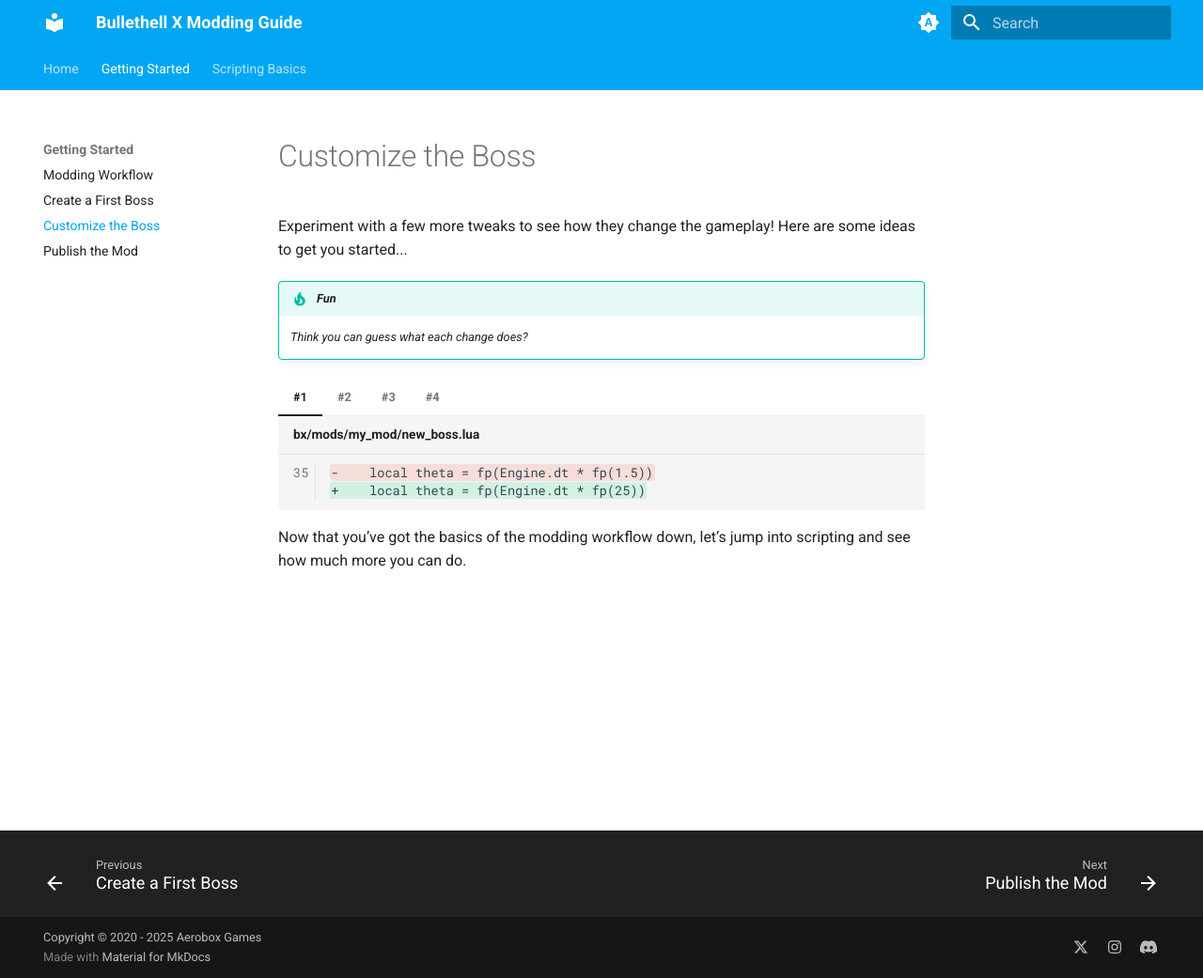
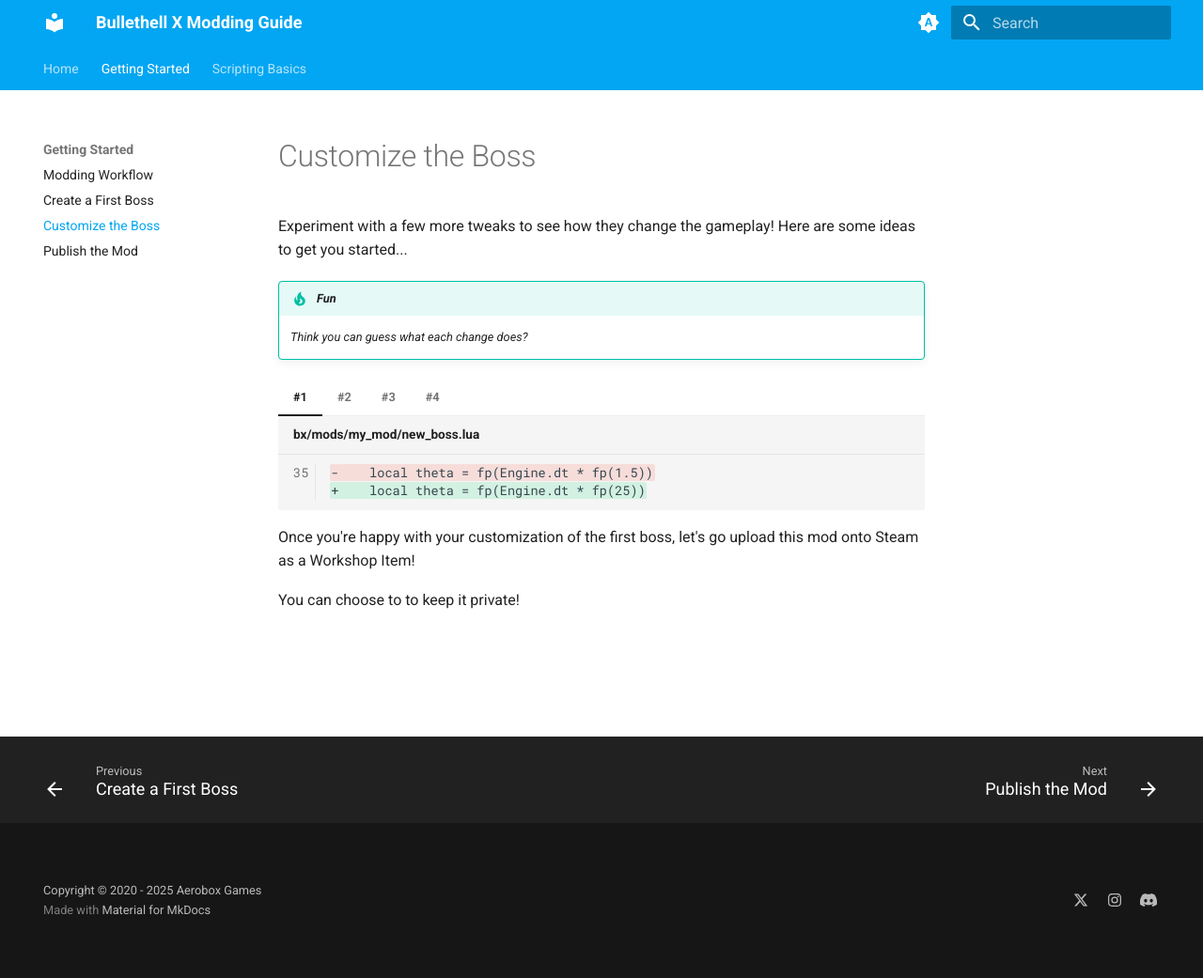
Before and after one commit to modanhan/bullethellx-modding, an MkDocs documentation site: the page built from docs/making_tweaks.md, in a window 1280 px wide and 1041 px high. Shown: the whole window at 94% size. Built offline with MkDocs 1.6.1 and Material for MkDocs 9.7.7, drawn with Linux system fonts in a browser that asks for light colours.

Commit message:
Make the footer bigger

````diff
--- a/docs/making_tweaks.md
+++ b/docs/making_tweaks.md
@@ -51,5 +51,7 @@
     end
     ```
 
-Now that you’ve got the basics of the modding workflow down,
-let’s jump into scripting and see how much more you can do.
+Once you're happy with your customization of the first boss,
+let's go upload this mod onto Steam as a Workshop Item!
+
+You can choose to to keep it private!
--- /dev/null
+++ b/docs/stylesheets/extra.css
@@ -0,0 +1,8 @@
+.md-footer-meta__inner.md-grid {
+    padding-bottom: 54px;
+    padding-top: 54px;
+}
+
+.md-main {
+    padding-bottom: 108px;
+}
--- a/mkdocs.yml
+++ b/mkdocs.yml
@@ -69,4 +69,7 @@
     - icon: fontawesome/brands/discord
       # link: https://www.instagram.com/aeroboxgames?utm_source=ig_web_button_share_sheet&igsh=ZDNlZDc0MzIxNw==
 
+extra_css:
+  - stylesheets/extra.css
+
 copyright: Copyright &copy; 2020 - 2025 Aerobox Games
````
Also changed, not shown: docs/engine_interface.md (+1 -1 lines).
